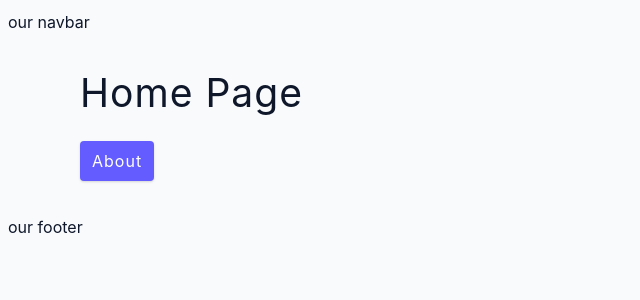
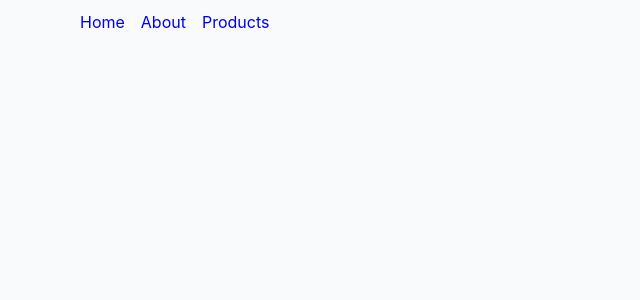
Before and after one commit to DilanMDA/react-router6, a React (Create React App) app: page / in a window 1280 px wide. Shown: the top 300 px of the page, without its empty margins (0-640 px from the left). Built offline with nearby package versions, Linux system fonts and the light colour scheme.

Commit message:
Navbar setuped basically

```diff
--- a/src/App.js
+++ b/src/App.js
@@ -8,14 +8,12 @@
 function App() {
   return (
     <BrowserRouter>
-      <nav>our navbar</nav>
       <Routes>
         <Route exact path='/' element={<Home />} />
         <Route exact path='/about' element={<About />} />
         <Route exact path='/products' element={<Products />} />
         <Route path='*' element={<Error />} />
       </Routes>
-      <footer>our footer</footer>
     </BrowserRouter>
   );
 }
--- /dev/null
+++ b/src/components/Navbar.js
@@ -0,0 +1,14 @@
+import React from "react";
+import { Link } from "react-router-dom";
+
+const Navbar = () => {
+  return (
+    <nav className='navbar'>
+      <Link to='/'>Home</Link>
+      <Link to='about'>About</Link>
+      <Link to='products'>Products</Link>
+    </nav>
+  );
+};
+
+export default Navbar;
--- a/src/pages/Home.js
+++ b/src/pages/Home.js
@@ -1,15 +1,16 @@
 import React from "react";
-import { Link } from "react-router-dom";
+import { Link, Outlet } from "react-router-dom";
+import Navbar from "../components/Navbar";
 // import About from './About';
 
 const Home = () => {
   return (
-    <section className='section'>
-      <h2>Home Page</h2>
-      <Link to='/about' className='btn'>
-        About
-      </Link>
-    </section>
+    <>
+      <Navbar/>
+      <section className='section'>
+        <Outlet />
+      </section>
+    </>
   );
 };
 export default Home;
```
